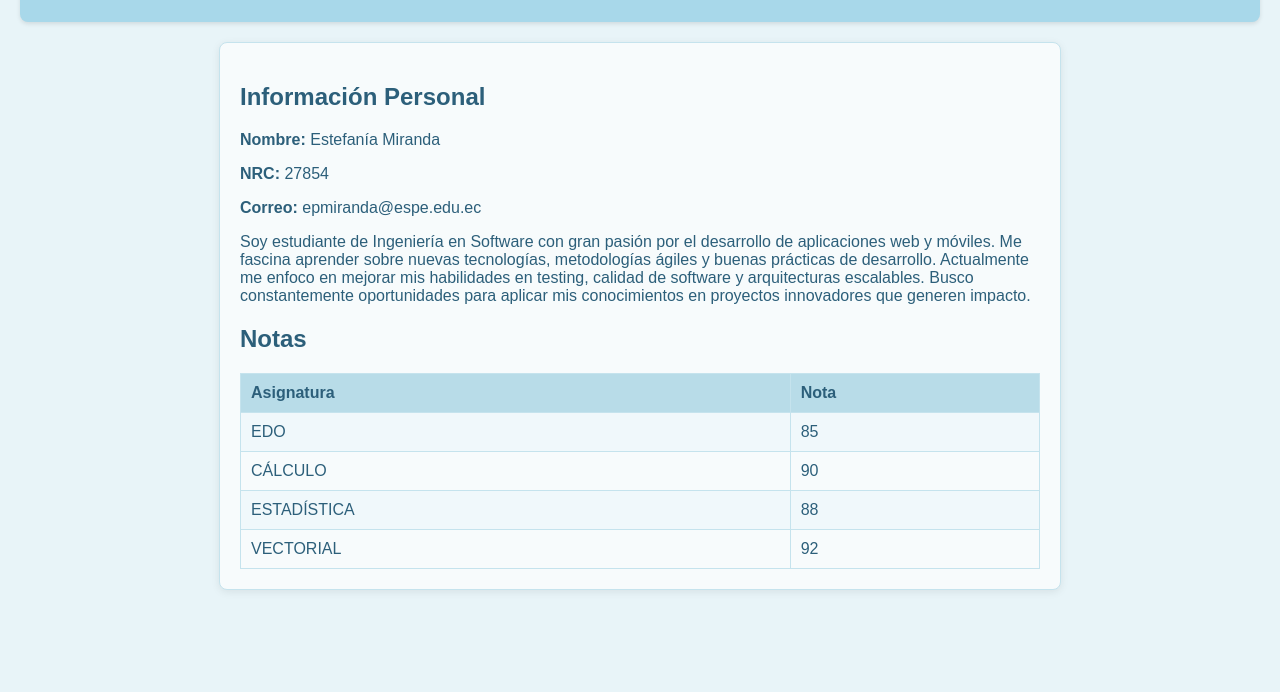
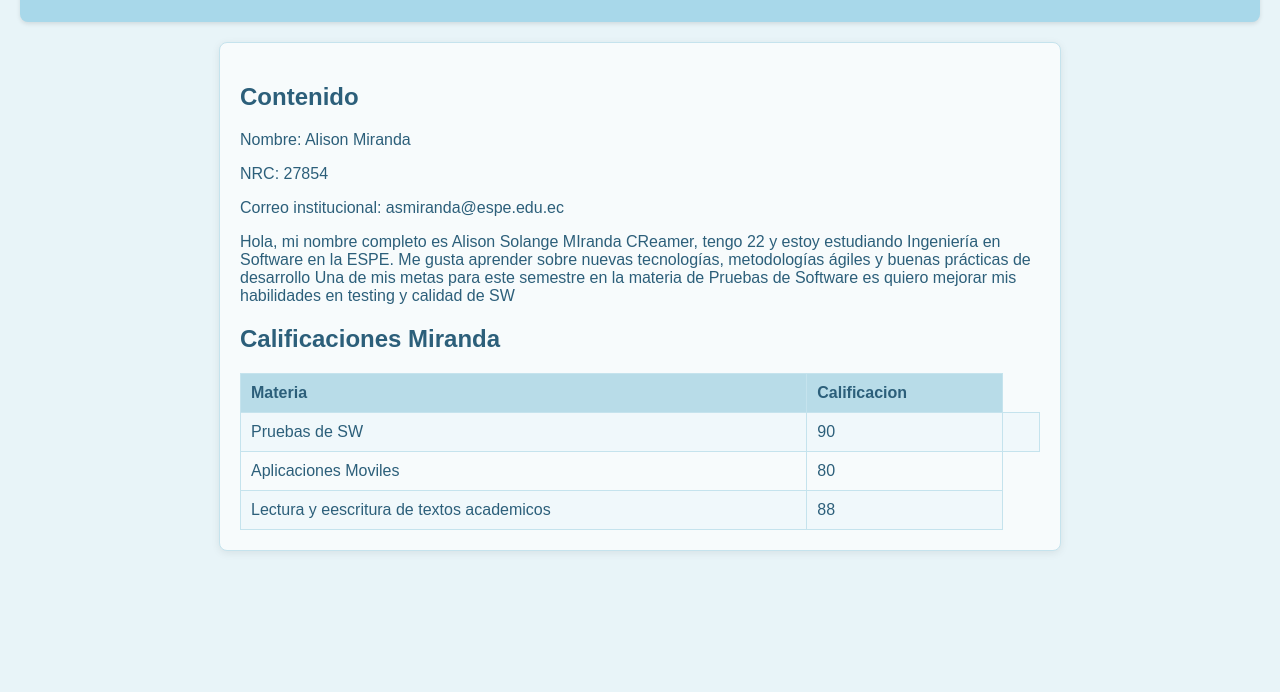
Before and after one commit to mirandaalison/Examen-Miranda-Alison-Ci-CD, a website: page public/index.html in a window 1280 px wide. Shown: the part 108-800 px from the top of the page. Drawn offline with Linux system fonts and the light colour scheme.

Commit message:
Interfaz

```diff
--- a/public/index.html
+++ b/public/index.html
@@ -50,41 +50,38 @@
 </head>
 <body>
     <header>
-        <h1>Perfil Notas</h1>
+        <h1>Perfil Miranda — Notas & Estadística</h1>
     </header>
     <section>
-        <h2>Información Personal</h2>
-        <p><strong>Nombre:</strong> Estefanía Miranda</p>
-        <p><strong>NRC:</strong> 27854</p>
-        <p><strong>Correo:</strong> epmiranda@espe.edu.ec</p>
+        <h2>Contenido</h2>
+        <p>Nombre: Alison Miranda</p>
+        <p>NRC: 27854</p>
+        <p>Correo institucional: asmiranda@espe.edu.ec</p>
         <p>
-        Soy estudiante de Ingeniería en Software con gran pasión por el desarrollo de aplicaciones web y móviles.
-        Me fascina aprender sobre nuevas tecnologías, metodologías ágiles y buenas prácticas de desarrollo.
-        Actualmente me enfoco en mejorar mis habilidades en testing, calidad de software y arquitecturas escalables.
-        Busco constantemente oportunidades para aplicar mis conocimientos en proyectos innovadores que generen impacto.
+        Hola, mi nombre completo es Alison Solange MIranda CReamer, tengo 22 y  estoy estudiando Ingeniería en Software en la ESPE.
+        Me gusta aprender sobre nuevas tecnologías, metodologías ágiles y buenas prácticas de desarrollo
+        Una de mis metas para este semestre en la materia de Pruebas de Software es quiero mejorar mis habilidades en testing y calidad de SW
         </p>
-        <h2>Notas </h2>
+
+        <h2>Calificaciones Miranda</h2>
         <table>
         <tr>
-            <th>Asignatura</th>
-            <th>Nota</th>
+            <th>Materia</th>
+            <th>Calificacion</th>
         </tr>
         <tr>
-            <td>EDO</td>
-            <td>85</td>
+            <td>Pruebas de SW</td>
+            <td>90<td></td>
         </tr>
         <tr>
-            <td>CÁLCULO</td>
-            <td>90</td>
+            <td>Aplicaciones Moviles</td>
+            <td>80</td>
         </tr>
         <tr>
-            <td>ESTADÍSTICA</td>
+            <td>Lectura y eescritura de textos academicos</td>
             <td>88</td>
         </tr>
-        <tr>
-            <td>VECTORIAL</td>
-            <td>92</td>
-        </tr>
+
         </table>
     </section>
 </body>
```
